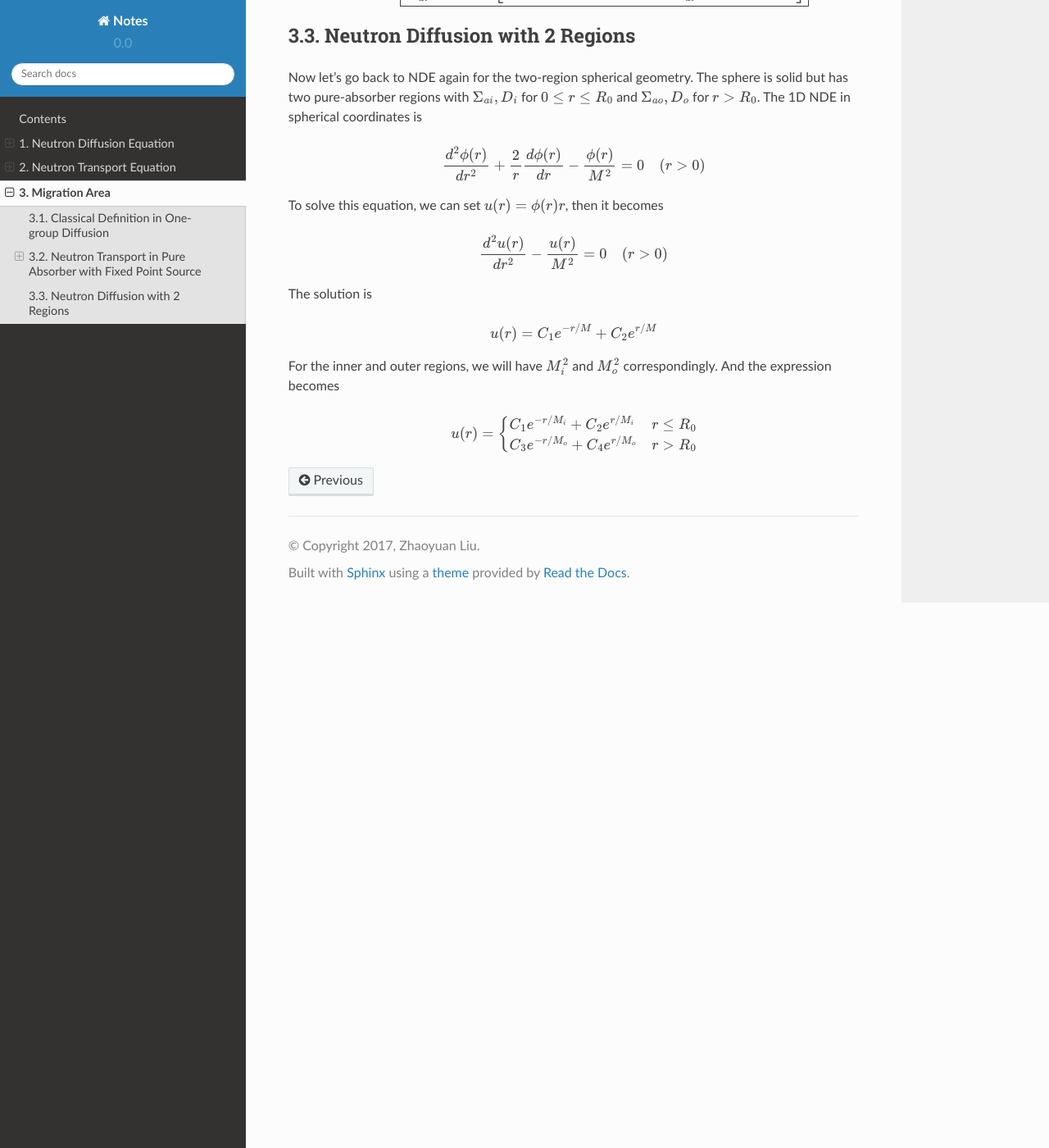
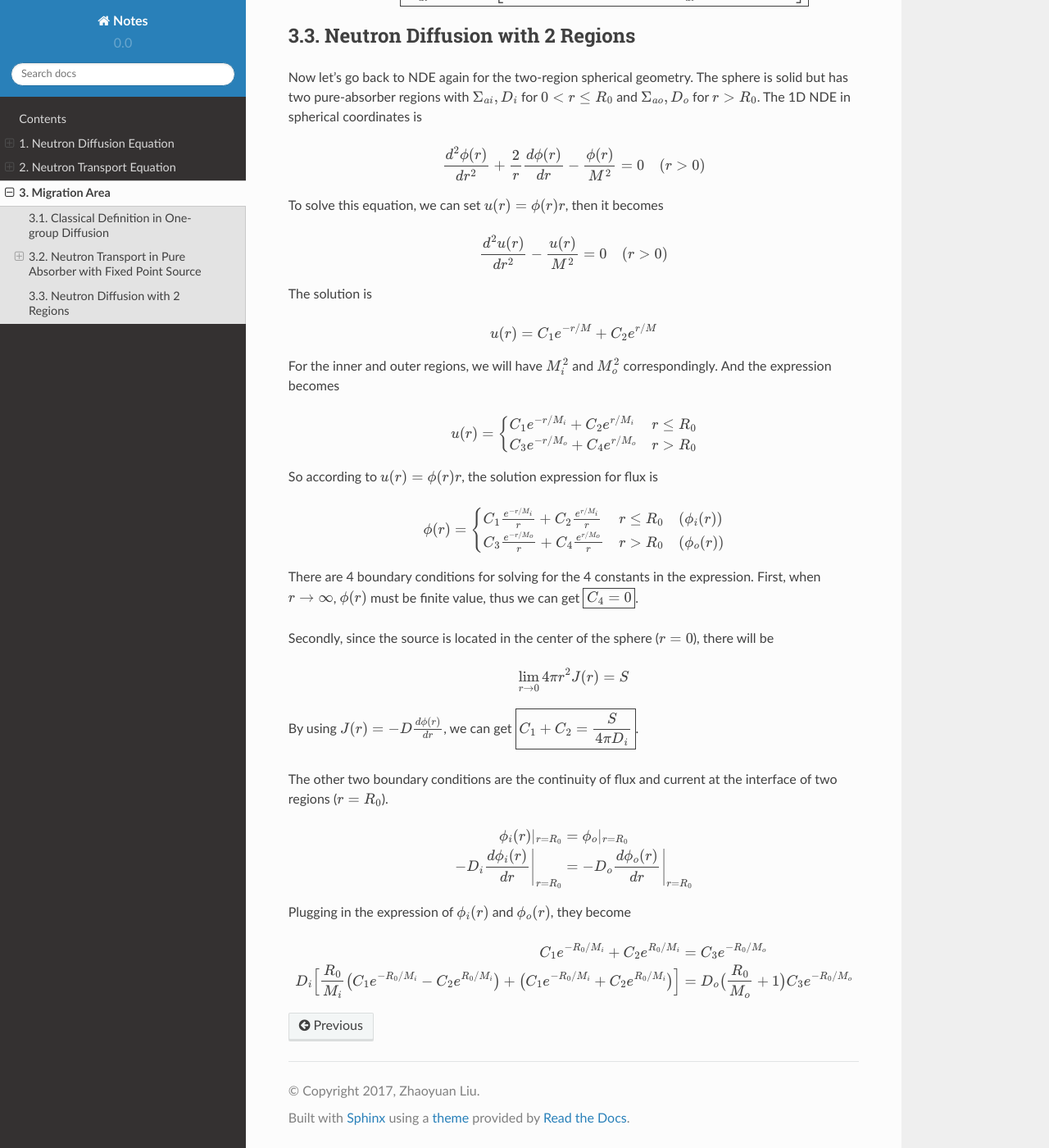
Before and after one commit to johnnyliu27/notes, a Sphinx documentation site: the page built from docs/source/sec_migration.rst, in a window 1280 px wide and 1400 px high, scrolled down 2877 px. Shown: the whole window at 82% size. Built offline with Sphinx 7.4.7 and the Read the Docs theme 2.0.0, drawn with Linux system fonts in a browser that asks for light colours.

Commit message:
Update section of Migration Area by adding NDE BC

```diff
--- a/docs/source/sec_migration.rst
+++ b/docs/source/sec_migration.rst
@@ -220,3 +220,49 @@ For the inner and outer regions, we will have :math:`M_i^2` and
                C_1 e^{-r/M_i} + C_2 e^{r/M_i}      & r \leq R_0    \\
                C_3 e^{-r/M_o} + C_4 e^{r/M_o}      & r > R_0   \\
        \end{cases}
+
+So according to :math:`u(r) = \phi(r) r`, the solution expression for
+flux is
+
+.. math::
+
+   \label{}
+       \phi(r) =
+        \begin{cases}
+               C_1 \frac{e^{-r/M_i}}{r} + C_2 \frac{e^{r/M_i}}{r}  & r \leq R_0 \quad (\phi_i(r))  \\
+               C_3 \frac{e^{-r/M_o}}{r}  + C_4 \frac{e^{r/M_o}}{r}     & r > R_0 \quad (\phi_o(r)) \\
+       \end{cases}
+
+There are 4 boundary conditions for solving for the 4 constants in the
+expression. First, when :math:`r \rightarrow \infty`, :math:`\phi(r)`
+must be finite value, thus we can get :math:`\boxed{C_4 = 0}`.
+
+Secondly, since the source is located in the center of the sphere
+(:math:`r=0`), there will be
+
+.. math:: \lim_{r \to 0} 4 \pi r^2 J(r) = S
+
+By using :math:`J(r) = -D \frac{d \phi(r)}{dr}`, we can get
+:math:`\boxed{ C_1 + C_2 = \frac{S}{4 \pi D_i} }`.
+
+The other two boundary conditions are the continuity of flux and current
+at the interface of two regions (:math:`r = R_0`).
+
+.. math::
+
+   \begin{aligned}
+           \phi_i(r) \rvert_{r = R_0} &= \phi_o\rvert_{r = R_0} \\
+           - D_i \frac{d \phi_i(r)}{dr} \Bigg\rvert_{r = R_0} &= - D_o \frac{d \phi_o(r)}{dr} \Bigg\rvert_{r = R_0}
+       \end{aligned}
+
+Plugging in the expression of :math:`\phi_i(r)` and :math:`\phi_o(r)`,
+they become
+
+.. math::
+
+   \begin{aligned}
+           C_1 e^{-R_0/M_i} + C_2 e^{R_0/M_i}  &= C_3 e^{-R_0/M_o} \\
+           D_i \Big[ \frac{R_0}{M_i} \big(C_1 e^{-R_0 / M_i} - C_2 e^{R_0/M_i} \big) +
+           \big(C_1 e^{-R_0 / M_i} + C_2 e^{R_0/M_i} \big) \Big] &=
+           D_o \big( \frac{R_0}{M_o} + 1 \big) C_3 e^{-R_0 / M_o}
+       \end{aligned}
```
Also changed, not shown: other parts of docs/source/sec_migration.rst (+1 -1 lines).
